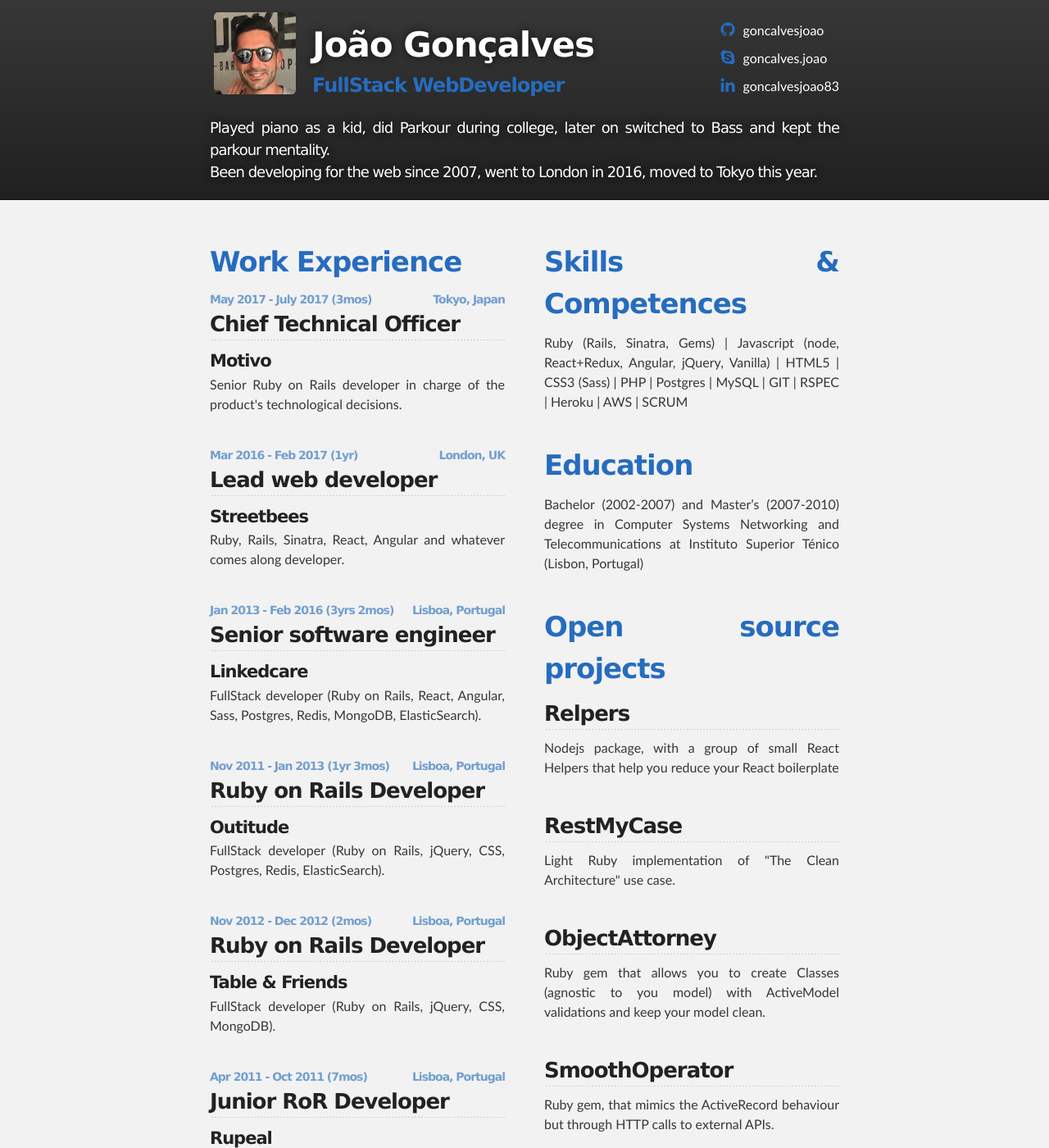
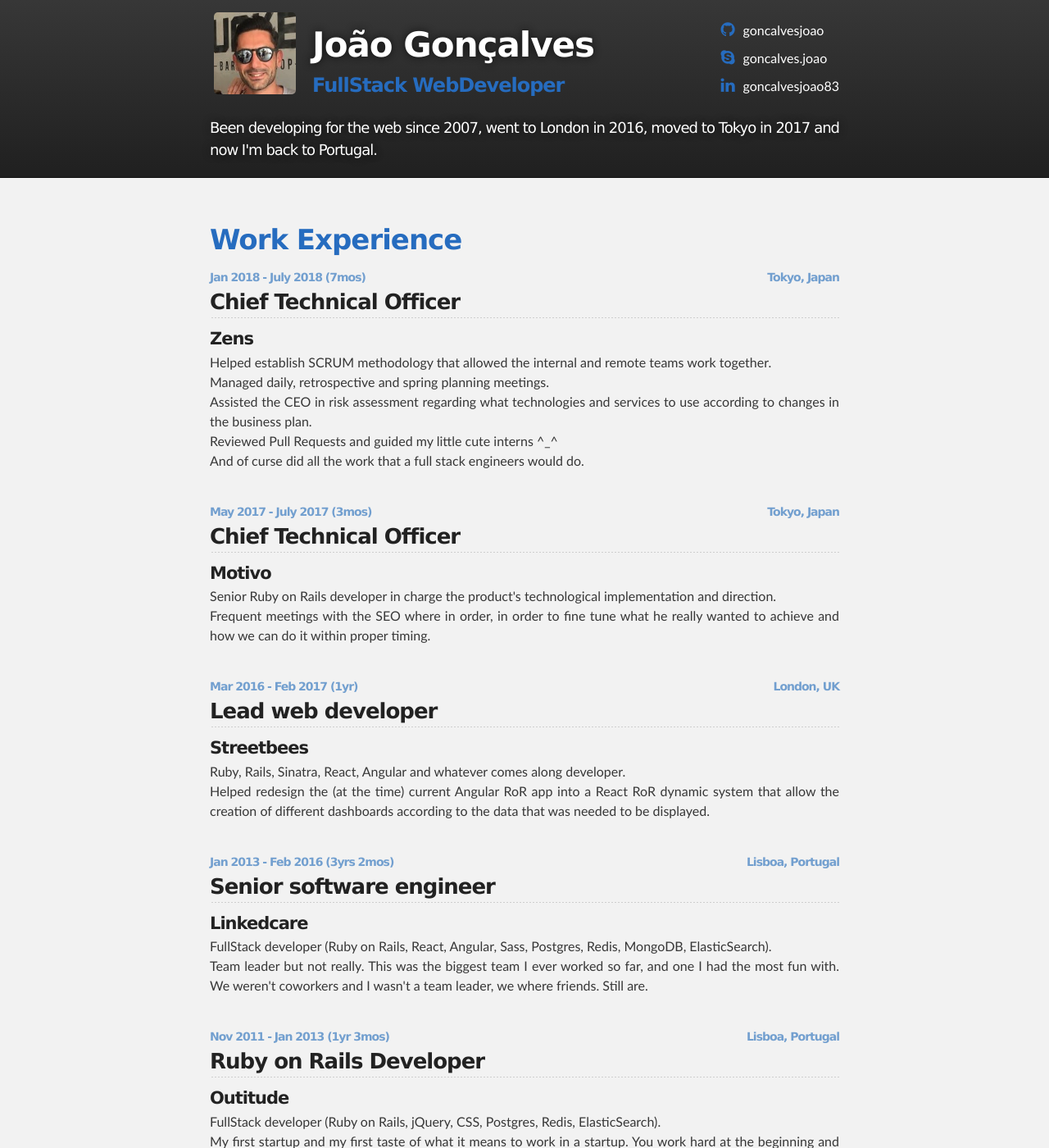
Before and after one commit to goncalvesjoao/goncalvesjoao.github.io, a Jekyll site: the page built from index.html, in a window 1280 px wide and 1400 px high. Shown: the whole window at 82% size. Built offline with Jekyll 4.4.1, drawn with Linux system fonts in a browser that asks for light colours; some of the changed text lies outside the part shown.

Commit message:
cv update

```diff
--- a/_layouts/default.html
+++ b/_layouts/default.html
@@ -33,8 +33,7 @@
 
         <div class="halfs_wrap clearfix">
           <h2 id="project_tagline">
-            Played piano as a kid, did Parkour during college, later on switched to Bass and kept the parkour mentality. <br />
-            Been developing for the web since 2007, went to London in 2016, moved to Tokyo this year.
+            Been developing for the web since 2007, went to London in 2016, moved to Tokyo in 2017 and now I'm back to Portugal.
           </h2>
         </div>
       </header>
--- a/index.html
+++ b/index.html
@@ -4,55 +4,83 @@ layout: default
 ---
 
 <div class="clearfix">
-  <div class="left_half">
+  <div>
     <h1>Work Experience</h1>
+
+    <h5>Jan 2018 - July 2018 (7mos)<span class="location">Tokyo, Japan</span></h5>
+    <h2>Chief Technical Officer</h2>
+    <h4>Zens</h4>
+    <p class="description">Helped establish SCRUM methodology that allowed the internal and remote teams work together. <br/>
+Managed daily, retrospective and spring planning meetings. <br/>
+Assisted the CEO in risk assessment regarding what technologies and services to use according to changes in the business plan. <br/>
+Reviewed Pull Requests and guided my little cute interns ^_^ <br/>
+And of curse did all the work that a full stack engineers would do.</p>
 
     <h5>May 2017 - July 2017 (3mos)<span class="location">Tokyo, Japan</span></h5>
     <h2>Chief Technical Officer</h2>
     <h4>Motivo</h4>
-    <p class="description">Senior Ruby on Rails developer in charge of the product's technological decisions.</p>
+    <p class="description">Senior Ruby on Rails developer in charge the product's technological implementation and direction. <br/>
+Frequent meetings with the SEO where in order, in order to fine tune what he really wanted to achieve and how we can do it within proper timing.</p>
 
     <h5>Mar 2016 - Feb 2017 (1yr)<span class="location">London, UK</span></h5>
     <h2>Lead web developer</h2>
     <h4>Streetbees</h4>
-    <p class="description">Ruby, Rails, Sinatra, React, Angular and whatever comes along developer.</p>
+    <p class="description">Ruby, Rails, Sinatra, React, Angular and whatever comes along developer.<br/>
+Helped redesign the (at the time) current Angular RoR app into a React RoR dynamic system that allow the creation of different dashboards according to the data that was needed to be displayed.</p>
 
     <h5>Jan 2013 - Feb 2016 (3yrs 2mos)<span class="location">Lisboa, Portugal</span></h5>
     <h2>Senior software engineer</h2>
     <h4>Linkedcare</h4>
-    <p class="description">FullStack developer (Ruby on Rails, React, Angular, Sass, Postgres, Redis, MongoDB, ElasticSearch).</p>
+    <p class="description">FullStack developer (Ruby on Rails, React, Angular, Sass, Postgres, Redis, MongoDB, ElasticSearch).<br/>
+Team leader but not really. This was the biggest team I ever worked so far, and one I had the most fun with. We weren't coworkers and I wasn't a team leader, we where friends. Still are.</p>
 
     <h5>Nov 2011 - Jan 2013 (1yr 3mos)<span class="location">Lisboa, Portugal</span></h5>
     <h2>Ruby on Rails Developer</h2>
     <h4>Outitude</h4>
-    <p class="description">FullStack developer (Ruby on Rails, jQuery, CSS, Postgres, Redis, ElasticSearch).</p>
+    <p class="description">FullStack developer (Ruby on Rails, jQuery, CSS, Postgres, Redis, ElasticSearch).<br/>
+My first startup and my first taste of what it means to work in a startup. You work hard at the beginning and even harder at the end but it doesn't matter it's your baby and you do what it needs to be done.</p>
 
     <h5>Nov 2012 - Dec 2012 (2mos)<span class="location">Lisboa, Portugal</span></h5>
     <h2>Ruby on Rails Developer</h2>
     <h4>Table & Friends</h4>
-    <p class="description">FullStack developer (Ruby on Rails, jQuery, CSS, MongoDB).</p>
+    <p class="description">FullStack developer (Ruby on Rails, jQuery, CSS, MongoDB).<br/>
+Helping speeding up the project's development, since most of the Table & Friends required features relate to what I've being doing for Outitude.</p></p>
 
     <h5>Apr 2011 - Oct 2011 (7mos)<span class="location">Lisboa, Portugal</span></h5>
     <h2>Junior RoR Developer</h2>
     <h4>Rupeal</h4>
-    <p class="description">FullStack developer (Ruby on Rails, jQuery, CSS, MySQL).</p>
+    <p class="description">FullStack developer (Ruby on Rails, jQuery, CSS, MySQL).<br/>
+Built and designed from scratch a web platform that manages hosting and promoting events, schedules promoters to those events, gathers the promoters' reports and performs statistic reports with the overall data.</p>
 
     <h5>2007 - 2011 (4yrs)<span class="location">Lisboa, Portugal</span></h5>
     <h2>PHP Developer</h2>
     <h4>Parkour Portugal</h4>
     <p class="description">FullStack developer (PHP, jQuery, CSS, MySQL, Wordpress).</p>
+  </div>
+
+  <div class="left_half">
+    <h1>Skills & Competences</h1>
+    <p class="description">Ruby (Rails, Sinatra, Gems) | Javascript (node, React+Redux, Angular, jQuery, Vanilla) | HTML5 | CSS3 (Sass) | PHP | Postgres | MySQL | GIT | RSPEC | Heroku | AWS | SCRUM</p>
 
     <h1>Languages</h1>
     <p class="description">Portuguese (Native) | English (Fluent)</p>
 
     <h1>Interests</h1>
     <p class="description">Bass Guitar | Piano | Parkour | Meditation | DownHill | Motorcycles | Airsoft | Martial Arts | Go | Video Games | Cinema/Video | Hand Drawing | Dance | PermaCulture | Sustainable Energies.</p>
+
+    <h1>Questions</h1>
+    <p class="description">
+      Q. Where do I see myself in 10 years? <br/> A. Building my own house and recover an old motorcycle.
+    </p>
+    <p class="description">
+      Q. Can you write the bubble sort on a white board? <br/> A. No I cannot, yes I learn it in college, no I do not remember by heart. Like most of my work when I need it, I re-learn it.
+    </p>
+    <p class="description">
+      Q. What tools do you use in your daily work? <br/> A. Atom, Github, Codeclimate, Travis CI, iTerm with zsh, Sketch, Espresso, Slack, Trello, Postigo, Postman, Google, Spotify, 9gag.
+    </p>
   </div>
 
   <div class="right_half">
-    <h1>Skills & Competences</h1>
-    <p class="description">Ruby (Rails, Sinatra, Gems) | Javascript (node, React+Redux, Angular, jQuery, Vanilla) | HTML5 | CSS3 (Sass) | PHP | Postgres | MySQL | GIT | RSPEC | Heroku | AWS | SCRUM</p>
-
     <h1>Education</h1>
     <p class="description">Bachelor (2002-2007) and Master’s (2007-2010) degree in Computer Systems Networking and Telecommunications at Instituto Superior Ténico (Lisbon, Portugal)</p>
 
@@ -76,16 +104,5 @@ layout: default
       <li><a href="https://medium.com/@goncalvesjoao/keep-your-kitchen-clean-e39d692f8015" target="_blank">Keep your kitchen clean</a></li>
       <li><a href="https://medium.com/@goncalvesjoao/rails-special-route-for-single-page-applications-de9e6bf32199" target="_blank">Rails special route for single page applications</a></li>
     </ul>
-
-    <h1>Questions</h1>
-    <p class="description">
-      Q. Where do I see myself in 10 years? <br/> A. Building my own house and recover an old motorcycle.
-    </p>
-    <p class="description">
-      Q. Can you write the bubble sort on a white board? <br/> A. No I cannot, yes I learn it in college, no I do not remember by heart. Like most of my work when I need it, I re-learn it.
-    </p>
-    <p class="description">
-      Q. What tools do you use in your daily work? <br/> A. Atom, Github, Codeclimate, Travis CI, iTerm with zsh, Sketch, Espresso, Slack, Trello, Postigo, Postman, Google, Spotify, 9gag.
-    </p>
   </div>
 </div>
```
